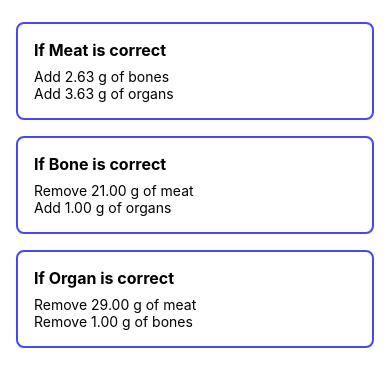
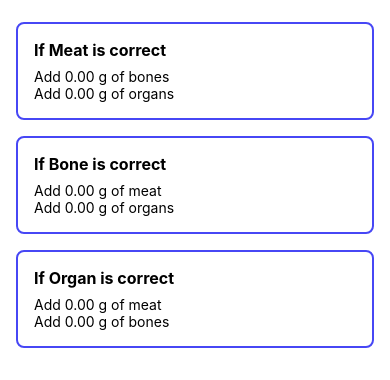
Before and after one commit to Biswash908/RFC_Cat, a React Native app: screen /CalculatorScreen in a window 390 px wide. Shown: the part 303-683 px from the top of the page. Built offline with nearby package versions, Linux system fonts and the light colour scheme.

Commit message:
Ingredient box made smaller

```diff
--- a/App.tsx
+++ b/App.tsx
@@ -147,7 +147,11 @@ const App: React.FC = () => {
           />
           <Stack.Screen name="CalculatorScreen" component={CalculatorScreen} />
           <Stack.Screen name="RecipeContentScreen" component={RecipeContentScreen} />
-          <Stack.Screen name="CustomRatioScreen" component={CustomRatioScreen} />
+          <Stack.Screen
+            name="CustomRatioScreen"
+            component={CustomRatioScreen}
+            options={{ title: 'Custom Ratio' }}
+          />
           <Stack.Screen name="InfoAndSupportScreen" component={InfoAndSupportScreen} />
           <Stack.Screen name="RecipeScreen" component={RecipeScreen} />
 
--- a/screens/CalculatorScreen.tsx
+++ b/screens/CalculatorScreen.tsx
@@ -205,54 +205,13 @@ const CalculatorScreen: React.FC = () => {
       setCurrentOrganWeight(route.params.organ);
   }, [route.params?.meat, route.params?.bone, route.params?.organ]);
 
-  // Add this function near the top of the component, after state declarations
   const initializeCorrectorsWithDefaultValues = () => {
-    console.log("🚀 Initializing correctors with default values");
+    console.log("🚀 Initializing correctors with zero values");
 
-    // Default values for a fresh launch - standard 80:10:10 ratio
-    const defaultMeat = 80;
-    const defaultBone = 10;
-    const defaultOrgan = 10;
-
-    // Use a sample weight of 100g with deliberate imbalance
-    const sampleMeatWeight = 85; // More meat than ideal
-    const sampleBoneWeight = 8; // Less bone than ideal
-    const sampleOrganWeight = 7; // Less organ than ideal
-
-    console.log("📊 Sample weights (with deliberate imbalance):", {
-      sampleMeatWeight,
-      sampleBoneWeight,
-      sampleOrganWeight,
-    });
-
-    // Calculate correctors based on these sample weights
-    const meatCorrect = {
-      bone: (sampleMeatWeight / defaultMeat) * defaultBone - sampleBoneWeight,
-      organ:
-        (sampleMeatWeight / defaultMeat) * defaultOrgan - sampleOrganWeight,
-    };
-
-    const boneCorrect = {
-      meat: (sampleBoneWeight / defaultBone) * defaultMeat - sampleMeatWeight,
-      organ:
-        (sampleBoneWeight / defaultBone) * defaultOrgan - sampleOrganWeight,
-    };
-
-    const organCorrect = {
-      meat: (sampleOrganWeight / defaultOrgan) * defaultMeat - sampleMeatWeight,
-      bone: (sampleOrganWeight / defaultOrgan) * defaultBone - sampleBoneWeight,
-    };
-
-    console.log("📊 Sample corrector values:", {
-      meatCorrect,
-      boneCorrect,
-      organCorrect,
-    });
-
-    // Set the corrector values
-    setMeatCorrect(meatCorrect);
-    setBoneCorrect(boneCorrect);
-    setOrganCorrect(organCorrect);
+    // Set all corrector values to zero on initial load
+    setMeatCorrect({ bone: 0, organ: 0 });
+    setBoneCorrect({ meat: 0, organ: 0 });
+    setOrganCorrect({ meat: 0, bone: 0 });
   };
 
   useEffect(() => {
@@ -805,66 +764,13 @@ const CalculatorScreen: React.FC = () => {
     ])
   );
 
-  // Add a dedicated function for sample calculations on fresh launch
   const calculateSampleCorrectorsForFreshLaunch = () => {
-    console.log("📊 Calculating sample correctors for fresh launch");
+    console.log("📊 Setting correctors to zero for fresh launch");
 
-    // Use a sample weight of 100g for demonstration
-    const sampleWeight = 100;
-
-    // Create a deliberate imbalance in the sample weights to show meaningful corrections
-    // Instead of perfect ratio weights, we'll use weights that need correction
-    let sampleMeatWeight, sampleBoneWeight, sampleOrganWeight;
-
-    if (selectedRatio === "custom") {
-      // For custom ratio, use slightly imbalanced weights
-      sampleMeatWeight = ((sampleWeight * newMeat) / 100) * 1.2; // 20% more meat than ideal
-      sampleBoneWeight = ((sampleWeight * newBone) / 100) * 0.8; // 20% less bone than ideal
-      sampleOrganWeight = (sampleWeight * newOrgan) / 100; // Organ weight as expected
-    } else if (selectedRatio === "80:10:10") {
-      // For 80:10:10 ratio, use these sample weights
-      sampleMeatWeight = 85; // More meat than ideal
-      sampleBoneWeight = 8; // Less bone than ideal
-      sampleOrganWeight = 7; // Less organ than ideal
-    } else if (selectedRatio === "75:15:10") {
-      // For 75:15:10 ratio, use these sample weights
-      sampleMeatWeight = 80; // More meat than ideal
-      sampleBoneWeight = 12; // Less bone than ideal
-      sampleOrganWeight = 8; // Less organ than ideal
-    } else {
-      // Default case with imbalance
-      sampleMeatWeight = ((sampleWeight * newMeat) / 100) * 1.1;
-      sampleBoneWeight = ((sampleWeight * newBone) / 100) * 0.9;
-      sampleOrganWeight = (sampleWeight * newOrgan) / 100;
-    }
-
-    console.log("📊 Sample weights (with deliberate imbalance):", {
-      sampleMeatWeight,
-      sampleBoneWeight,
-      sampleOrganWeight,
-    });
-
-    // Calculate correctors based on these sample weights
-    const meatCorrect = {
-      bone: (sampleMeatWeight / newMeat) * newBone - sampleBoneWeight,
-      organ: (sampleMeatWeight / newMeat) * newOrgan - sampleOrganWeight,
-    };
-
-    const boneCorrect = {
-      meat: (sampleBoneWeight / newBone) * newMeat - sampleMeatWeight,
-      organ: (sampleBoneWeight / newBone) * newOrgan - sampleOrganWeight,
-    };
-
-    const organCorrect = {
-      meat: (sampleOrganWeight / newOrgan) * newMeat - sampleMeatWeight,
-      bone: (sampleOrganWeight / newOrgan) * newBone - sampleBoneWeight,
-    };
-
-    console.log("📊 Sample corrector values:", {
-      meatCorrect,
-      boneCorrect,
-      organCorrect,
-    });
+    // Set all corrector values to zero when no ingredients are present
+    const meatCorrect = { bone: 0, organ: 0 };
+    const boneCorrect = { meat: 0, organ: 0 };
+    const organCorrect = { meat: 0, bone: 0 };
 
     // Set the corrector values
     setMeatCorrect(meatCorrect);
@@ -872,7 +778,6 @@ const CalculatorScreen: React.FC = () => {
     setOrganCorrect(organCorrect);
   };
 
-  // Modify the calculateCorrectors function to handle zero values better
 function calculateCorrectors(
   meatWeight: number,
   boneWeight: number,
@@ -890,9 +795,12 @@ const CalculatorScreen: React.FC = () => {
     newOrgan,
   });
 
-    // If we have no weights at all (fresh launch), use sample calculation
+  // If we have no weights at all (fresh launch or no ingredients), set all values to zero
   if (meatWeight === 0 && boneWeight === 0 && organWeight === 0) {
-      calculateSampleCorrectorsForFreshLaunch();
+    console.log("📊 No ingredients detected, setting correctors to zero");
+    setMeatCorrect({ bone: 0, organ: 0 });
+    setBoneCorrect({ meat: 0, organ: 0 });
+    setOrganCorrect({ meat: 0, bone: 0 });
     return;
   }
 
@@ -920,10 +828,6 @@ const CalculatorScreen: React.FC = () => {
   setBoneCorrect(boneCorrect);
   setOrganCorrect(organCorrect);
 }
-
-  // Also modify the setRatio function to update the recipe's ratio
-  // Modify the setRatio function to ensure persistence
-  // Replace the existing setRatio function with this improved version
 
   const setRatio = (
     meat: number,
--- a/screens/FoodInputScreen.tsx
+++ b/screens/FoodInputScreen.tsx
@@ -1,5 +1,5 @@
 import React, { useState, useEffect, useRef } from 'react';
-import { View, Text, TouchableOpacity, ScrollView, StyleSheet, Alert, SafeAreaView, StatusBar, Modal, TextInput } from 'react-native';
+import { View, Text, TouchableOpacity, ScrollView, StyleSheet, Alert, SafeAreaView, StatusBar, Modal, TextInput, Platform, Dimensions } from 'react-native';
 import { useNavigation, useRoute, RouteProp, useFocusEffect } from '@react-navigation/native';
 import AsyncStorage from '@react-native-async-storage/async-storage';
 import { ActivityIndicator } from 'react-native';
@@ -7,6 +7,11 @@ import { FontAwesome } from '@expo/vector-icons';
 import { MaterialIcons } from '@expo/vector-icons';
 import { useUnit } from '../UnitContext';
 import { v4 as uuidv4 } from 'uuid';
+
+// Added for iOS-specific styling
+const isIOS = Platform.OS === 'ios';
+const { width: SCREEN_WIDTH } = Dimensions.get('window');
+const isSmallDevice = SCREEN_WIDTH < 375; // iPhone SE and similar sized devices
 
 export type Ingredient = {
   name: string;
@@ -427,23 +432,21 @@ const FoodInputScreen: React.FC = () => {
         ) : (
           ingredients.map((ingredient, index) => (
             <View key={index} style={styles.ingredientItem}>
-                <View style={styles.ingredientInfo}>
+              <View style={styles.ingredientHeader}>
                 <Text style={styles.ingredientText}>{ingredient.name}</Text>
-                  <Text style={styles.ingredientDetails}>
+                <Text style={styles.totalWeightText}>
+                  Total: {formatWeight(
+                    isNaN(ingredient.totalWeight) ? 0 : ingredient.totalWeight,
+                    ingredient.unit
+                  )}
+                </Text>
+              </View>
+              <View style={styles.detailsContainer}>
+                <Text style={styles.detailsText}>
                   M: {formatWeight(ingredient.meatWeight, ingredient.unit)} B:{" "}
                   {formatWeight(ingredient.boneWeight, ingredient.unit)} O:{" "}
                   {formatWeight(ingredient.organWeight, ingredient.unit)}
                 </Text>
-                  <Text style={styles.totalWeightText}>
-                    Total:{" "}
-                    {formatWeight(
-                      isNaN(ingredient.totalWeight)
-                        ? 0
-                        : ingredient.totalWeight,
-                      ingredient.unit
-                    )}
-                  </Text>
-                </View>
                 <View style={styles.iconsContainer}>
                   <TouchableOpacity
                     style={styles.editButton}
@@ -462,6 +465,7 @@ const FoodInputScreen: React.FC = () => {
                   >
                     <FontAwesome name="trash" size={24} color="black" />
                   </TouchableOpacity>
+                </View>
               </View>
             </View>
           ))
@@ -574,12 +578,12 @@ const styles = StyleSheet.create({
   },
   topBar: {
     backgroundColor: "white",
-    paddingVertical: 35,
+    paddingVertical: 30,
     alignItems: "center",
     marginTop: 5,
   },
   topBarText: {
-    fontSize: 25,
+    fontSize: isIOS ? (isSmallDevice ? 20 : 22) : 24, // Modified for iOS
     fontWeight: "600",
     color: "black",
   },
@@ -591,12 +595,12 @@ const styles = StyleSheet.create({
     marginTop: -25,
   },
   totalText: {
-    fontSize: 20,
+    fontSize: isIOS ? 18 : 20, // Modified for iOS
     fontWeight: "bold",
     color: "black",
   },
   subTotalText: {
-    fontSize: 16,
+    fontSize: isIOS ? 14 : 16, // Modified for iOS
     color: "black",
   },
   scrollContainer: {
@@ -622,7 +626,7 @@ const styles = StyleSheet.create({
     elevation: 5, // Shadow for Android
   },
   modalTitle: {
-    fontSize: 20,
+    fontSize: isIOS ? 18 : 20, // Modified for iOS
     fontWeight: "bold",
     marginBottom: 15,
     textAlign: "center",
@@ -659,12 +663,13 @@ const styles = StyleSheet.create({
   },
   saveButtonText: {
     color: "white",
-    fontSize: 16,
+    fontSize: isIOS ? 16 : 18, // Modified for iOS
+    fontWeight: "bold",
   },
   cancelButtonText: {
     color: "white",
     fontWeight: "bold",
-    fontSize: 16,
+    fontSize: isIOS ? 14 : 16, // Modified for iOS
   },
   addNewRecipeButton: {
     backgroundColor: "#000080",
@@ -680,7 +685,7 @@ const styles = StyleSheet.create({
     color: "white",
   },
   noIngredientsText: {
-    fontSize: 18,
+    fontSize: isIOS ? 16 : 18, // Modified for iOS
     color: "gray",
     textAlign: "center",
     marginTop: 50,
@@ -700,45 +705,52 @@ const styles = StyleSheet.create({
   },
   clearButtonText: {
     color: "white",
-    fontSize: 16,
+    fontSize: isIOS ? 14 : 16, // Modified for iOS
     fontWeight: "bold",
   },
   ingredientItem: {
+    padding: 8,
+    backgroundColor: "#f5f5f5",
+    borderRadius: 5,
+    marginBottom: 8,
+  },
+  ingredientHeader: {
+    flexDirection: "row",
+    justifyContent: "flex-start",
+    alignItems: "center",
+    marginBottom: 4,
+  },
+  ingredientText: {
+    fontSize: isIOS ? 16 : 18,
+    fontWeight: "bold",
+    color: "black",
+    marginRight: 8,
+    //flex: 1,
+  },
+  totalWeightText: {
+    fontSize: isIOS ? 14 : 16,
+    color: "#404040",
+    marginLeft: 8,
+  },
+  detailsContainer: {
     flexDirection: "row",
     justifyContent: "space-between",
     alignItems: "center",
-    marginBottom: 10,
-    padding: 10,
-    backgroundColor: "#f5f5f5",
-    borderRadius: 5,
   },
-  ingredientInfo: {
+  detailsText: {
+    fontSize: isIOS ? 14 : 16,
+    color: "#404040",
     flex: 1,
-  },
-  ingredientText: {
-    fontSize: 18,
-    fontWeight: "bold",
-    color: "black",
-  },
-  ingredientDetails: {
-    fontSize: 16,
-    color: "#404040",
-    marginVertical: 5,
-  },
-  totalWeightText: {
-    fontSize: 16,
-    color: "#404040",
   },
   iconsContainer: {
     flexDirection: "row",
     alignItems: "center",
-    marginLeft: 10,
   },
   editButton: {
-    marginRight: 20,
+    marginRight: 10,
   },
   deleteButton: {
-    padding: 5,
+    marginLeft: 5,
   },
   calculateButtonContainer: {
     padding: 15,
@@ -772,12 +784,7 @@ const styles = StyleSheet.create({
   },
   ingredientButtonText: {
     color: "white",
-    fontSize: 18,
-    fontWeight: "bold",
-  },
-  saveButtonText: {
-    color: "white",
-    fontSize: 18,
+    fontSize: isIOS ? 16 : 16, // Modified for iOS
     fontWeight: "bold",
   },
   calculateButton: {
@@ -790,7 +797,7 @@ const styles = StyleSheet.create({
   },
   calculateButtonText: {
     color: "white",
-    fontSize: 18,
+    fontSize: isIOS ? 16 : 18, // Modified for iOS
     fontWeight: "bold",
   },
   bottomBar: {
@@ -804,7 +811,7 @@ const styles = StyleSheet.create({
     alignItems: "center",
   },
   bottomBarText: {
-    fontSize: 14,
+    fontSize: isIOS ? 12 : 14, // Modified for iOS
     color: "white",
     fontWeight: "bold",
     marginTop: 1,
```
Lines whose indentation alone changed are shown as unchanged.
